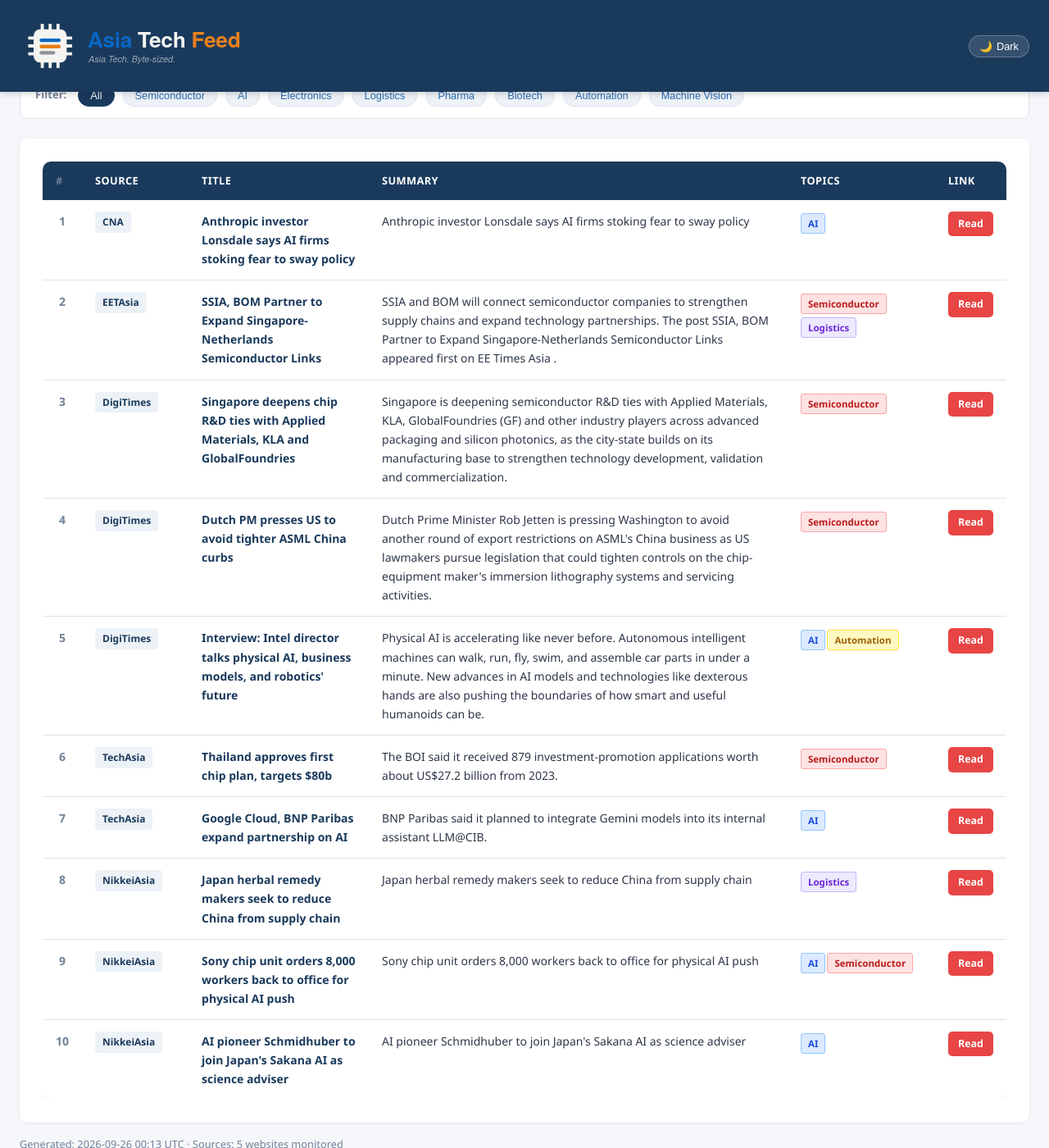
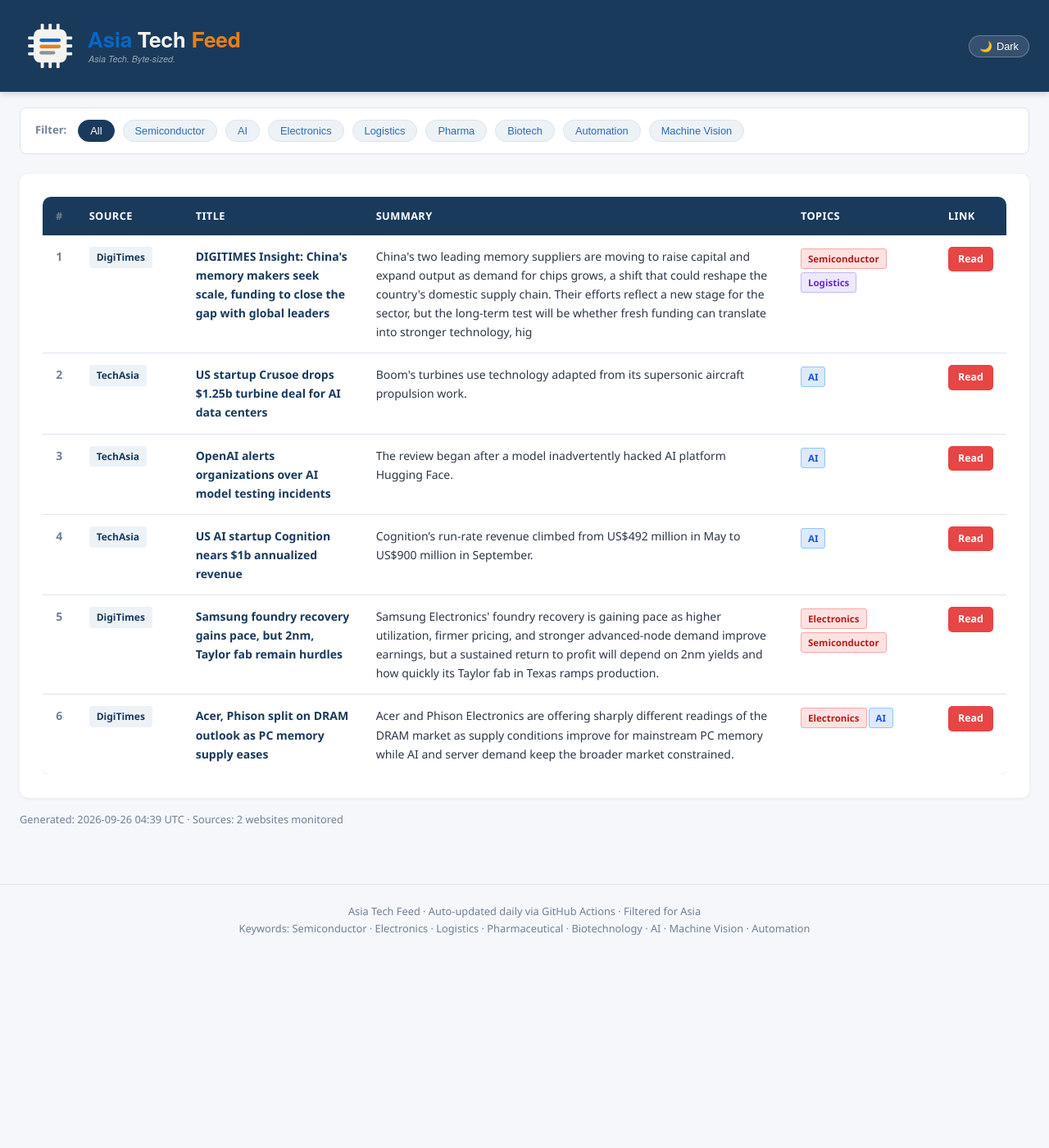
Before and after one commit to asiatechfeed/Asia-Tech-Feed, a Jekyll site: the page built from _posts/2026-09-26-asia-tech-news-digest.md, in a window 1280 px wide and 1400 px high, scrolled down 661 px. Shown: the whole window at 82% size. Built offline with Jekyll 4.4.1, drawn with Linux system fonts in a browser that asks for light colours; a script that is not in the unit is left out; after the commit the page ends 1826 px from its top, so only the background shows below that; some of the changed text lies outside the part shown.

Commit message:
📰 News digest 2026-09-26 (6 articles)

```diff
--- a/_posts/2026-09-26-asia-tech-news-digest.md
+++ b/_posts/2026-09-26-asia-tech-news-digest.md
@@ -1,16 +1,16 @@
 ---
 layout: post
 title: "Asia Tech News Digest - September 26, 2026"
-date: 2026-09-26 08:13:32 +0800
-articles_count: 10
-sources_count: 5
-sources: ["CNA", "DigiTimes", "EETAsia", "NikkeiAsia", "TechAsia"]
+date: 2026-09-26 12:39:23 +0800
+articles_count: 6
+sources_count: 2
+sources: ["DigiTimes", "TechAsia"]
 csv_file: /assets/data/news-2026-09-26.tsv
-featured_title: "Anthropic investor Lonsdale says AI firms stoking fear to sway policy"
-featured_url: "https://www.channelnewsasia.com/business/anthropic-investor-lonsdale-says-ai-firms-stoking-fear-sway-policy-6411856"
-featured_source: "CNA"
-featured_summary: "Anthropic investor Lonsdale says AI firms stoking fear to sway policy"
-featured_image: "https://dam.mediacorp.sg/image/upload/s--MWqZueLi--/c_fill,g_auto,h_676,w_1200/fl_relative,g_south_east,l_mediacorp:cna:watermark:2024-04:reuters_1,w_0.1/f_auto,q_auto/v1/one-cms/core/2026-09-25T185225Z_1_LYNXMPEM8O1R0_RTROPTP_3_REUTERS-NEXT-NEWSMAKER-LONSDALE.JPG?itok=9B69-QJL"
+featured_title: "DIGITIMES Insight: China's memory makers seek scale, funding to close the gap with global leaders"
+featured_url: "https://www.digitimes.com/news/a20260924PD227/funding-digitimes-cxmt-ymtc-market.html"
+featured_source: "DigiTimes"
+featured_summary: "China's two leading memory suppliers are moving to raise capital and expand output as demand for chips grows, a shift that could reshape the country's domestic supply chain. Their efforts reflect a new stage for the sector, but the long-term test will be whether fresh funding can translate into stronger technology, hig"
+featured_image: "https://img.digitimes.com/newsshow/20260924pd227_files/2_2b.jpg"
 ---
 
 <table class="news-table">
@@ -27,83 +27,51 @@ featured_image: "https://dam.mediacorp.sg/image/upload/s--MWqZueLi--/c_fill,g_au
 <tbody>
 <tr>
   <td class="col-num">1</td>
-  <td class="col-source"><span class="source-badge">CNA</span></td>
-  <td class="col-title"><span class="article-title">Anthropic investor Lonsdale says AI firms stoking fear to sway policy</span></td>
-  <td class="col-summary">Anthropic investor Lonsdale says AI firms stoking fear to sway policy</td>
-  <td class="col-tags"><span class="tag ai">AI</span></td>
-  <td class="col-link"><a class="btn-link" href="https://www.channelnewsasia.com/business/anthropic-investor-lonsdale-says-ai-firms-stoking-fear-sway-policy-6411856" target="_blank" rel="noopener">Read</a></td>
+  <td class="col-source"><span class="source-badge">DigiTimes</span></td>
+  <td class="col-title"><span class="article-title">DIGITIMES Insight: China's memory makers seek scale, funding to close the gap with global leaders</span></td>
+  <td class="col-summary">China's two leading memory suppliers are moving to raise capital and expand output as demand for chips grows, a shift that could reshape the country's domestic supply chain. Their efforts reflect a new stage for the sector, but the long-term test will be whether fresh funding can translate into stronger technology, hig</td>
+  <td class="col-tags"><span class="tag semi">Semiconductor</span><span class="tag logis">Logistics</span></td>
+  <td class="col-link"><a class="btn-link" href="https://www.digitimes.com/news/a20260924PD227/funding-digitimes-cxmt-ymtc-market.html" target="_blank" rel="noopener">Read</a></td>
 </tr>
 <tr>
   <td class="col-num">2</td>
-  <td class="col-source"><span class="source-badge">EETAsia</span></td>
-  <td class="col-title"><span class="article-title">SSIA, BOM Partner to Expand Singapore-Netherlands Semiconductor Links</span></td>
-  <td class="col-summary">SSIA and BOM will connect semiconductor companies to strengthen supply chains and expand technology partnerships. The post SSIA, BOM Partner to Expand Singapore-Netherlands Semiconductor Links appeared first on EE Times Asia .</td>
-  <td class="col-tags"><span class="tag semi">Semiconductor</span><span class="tag logis">Logistics</span></td>
-  <td class="col-link"><a class="btn-link" href="https://www.eetasia.com/ssia-bom-partner-to-expand-singapore-netherlands-semiconductor-links/" target="_blank" rel="noopener">Read</a></td>
+  <td class="col-source"><span class="source-badge">TechAsia</span></td>
+  <td class="col-title"><span class="article-title">US startup Crusoe drops $1.25b turbine deal for AI data centers</span></td>
+  <td class="col-summary">Boom's turbines use technology adapted from its supersonic aircraft propulsion work.</td>
+  <td class="col-tags"><span class="tag ai">AI</span></td>
+  <td class="col-link"><a class="btn-link" href="https://www.techinasia.com/oracle-openai-drop-texas-ai-data-center-expansion-plan" target="_blank" rel="noopener">Read</a></td>
 </tr>
 <tr>
   <td class="col-num">3</td>
-  <td class="col-source"><span class="source-badge">DigiTimes</span></td>
-  <td class="col-title"><span class="article-title">Singapore deepens chip R&D ties with Applied Materials, KLA and GlobalFoundries</span></td>
-  <td class="col-summary">Singapore is deepening semiconductor R&D ties with Applied Materials, KLA, GlobalFoundries (GF) and other industry players across advanced packaging and silicon photonics, as the city-state builds on its manufacturing base to strengthen technology development, validation and commercialization.</td>
-  <td class="col-tags"><span class="tag semi">Semiconductor</span></td>
-  <td class="col-link"><a class="btn-link" href="https://www.digitimes.com/news/a20260925PD201/kla-applied-materials-globalfoundries-manufacturing-silicon.html" target="_blank" rel="noopener">Read</a></td>
+  <td class="col-source"><span class="source-badge">TechAsia</span></td>
+  <td class="col-title"><span class="article-title">OpenAI alerts organizations over AI model testing incidents</span></td>
+  <td class="col-summary">The review began after a model inadvertently hacked AI platform Hugging Face.</td>
+  <td class="col-tags"><span class="tag ai">AI</span></td>
+  <td class="col-link"><a class="btn-link" href="https://www.techinasia.com/openai-early-funding-talks-12t-valuation" target="_blank" rel="noopener">Read</a></td>
 </tr>
 <tr>
   <td class="col-num">4</td>
-  <td class="col-source"><span class="source-badge">DigiTimes</span></td>
-  <td class="col-title"><span class="article-title">Dutch PM presses US to avoid tighter ASML China curbs</span></td>
-  <td class="col-summary">Dutch Prime Minister Rob Jetten is pressing Washington to avoid another round of export restrictions on ASML's China business as US lawmakers pursue legislation that could tighten controls on the chip-equipment maker's immersion lithography systems and servicing activities.</td>
-  <td class="col-tags"><span class="tag semi">Semiconductor</span></td>
-  <td class="col-link"><a class="btn-link" href="https://www.digitimes.com/news/a20260925VL203/dutch-asml-sales-equipment-revenue.html" target="_blank" rel="noopener">Read</a></td>
+  <td class="col-source"><span class="source-badge">TechAsia</span></td>
+  <td class="col-title"><span class="article-title">US AI startup Cognition nears $1b annualized revenue</span></td>
+  <td class="col-summary">Cognition’s run-rate revenue climbed from US$492 million in May to US$900 million in September.</td>
+  <td class="col-tags"><span class="tag ai">AI</span></td>
+  <td class="col-link"><a class="btn-link" href="https://www.techinasia.com/us-ai-coding-startup-cognition-raises-over-1b" target="_blank" rel="noopener">Read</a></td>
 </tr>
 <tr>
   <td class="col-num">5</td>
   <td class="col-source"><span class="source-badge">DigiTimes</span></td>
-  <td class="col-title"><span class="article-title">Interview: Intel director talks physical AI, business models, and robotics' future</span></td>
-  <td class="col-summary">Physical AI is accelerating like never before. Autonomous intelligent machines can walk, run, fly, swim, and assemble car parts in under a minute. New advances in AI models and technologies like dexterous hands are also pushing the boundaries of how smart and useful humanoids can be.</td>
-  <td class="col-tags"><span class="tag ai">AI</span><span class="tag auto">Automation</span></td>
-  <td class="col-link"><a class="btn-link" href="https://www.digitimes.com/news/a20260923VL223/intel-business-robotics-commercial-hardware.html" target="_blank" rel="noopener">Read</a></td>
+  <td class="col-title"><span class="article-title">Samsung foundry recovery gains pace, but 2nm, Taylor fab remain hurdles</span></td>
+  <td class="col-summary">Samsung Electronics' foundry recovery is gaining pace as higher utilization, firmer pricing, and stronger advanced-node demand improve earnings, but a sustained return to profit will depend on 2nm yields and how quickly its Taylor fab in Texas ramps production.</td>
+  <td class="col-tags"><span class="tag semi">Electronics</span><span class="tag semi">Semiconductor</span></td>
+  <td class="col-link"><a class="btn-link" href="https://www.digitimes.com/news/a20260923VL210/samsung-recovery-2nm-earnings-production.html" target="_blank" rel="noopener">Read</a></td>
 </tr>
 <tr>
   <td class="col-num">6</td>
-  <td class="col-source"><span class="source-badge">TechAsia</span></td>
-  <td class="col-title"><span class="article-title">Thailand approves first chip plan, targets $80b</span></td>
-  <td class="col-summary">The BOI said it received 879 investment-promotion applications worth about US$27.2 billion from 2023.</td>
-  <td class="col-tags"><span class="tag semi">Semiconductor</span></td>
-  <td class="col-link"><a class="btn-link" href="https://www.techinasia.com/german-semiconductor-hub-saxony-seeks-korean-chip-investment" target="_blank" rel="noopener">Read</a></td>
-</tr>
-<tr>
-  <td class="col-num">7</td>
-  <td class="col-source"><span class="source-badge">TechAsia</span></td>
-  <td class="col-title"><span class="article-title">Google Cloud, BNP Paribas expand partnership on AI</span></td>
-  <td class="col-summary">BNP Paribas said it planned to integrate Gemini models into its internal assistant LLM@CIB.</td>
-  <td class="col-tags"><span class="tag ai">AI</span></td>
-  <td class="col-link"><a class="btn-link" href="https://www.techinasia.com/largest-ai-infra-debt-to-fund-38b-oracle-data-centers-projects" target="_blank" rel="noopener">Read</a></td>
-</tr>
-<tr>
-  <td class="col-num">8</td>
-  <td class="col-source"><span class="source-badge">NikkeiAsia</span></td>
-  <td class="col-title"><span class="article-title">Japan herbal remedy makers seek to reduce China from supply chain</span></td>
-  <td class="col-summary">Japan herbal remedy makers seek to reduce China from supply chain</td>
-  <td class="col-tags"><span class="tag logis">Logistics</span></td>
-  <td class="col-link"><a class="btn-link" href="https://asia.nikkei.com/spotlight/supply-chain/japan-herbal-remedy-makers-seek-to-reduce-china-from-supply-chain" target="_blank" rel="noopener">Read</a></td>
-</tr>
-<tr>
-  <td class="col-num">9</td>
-  <td class="col-source"><span class="source-badge">NikkeiAsia</span></td>
-  <td class="col-title"><span class="article-title">Sony chip unit orders 8,000 workers back to office for physical AI push</span></td>
-  <td class="col-summary">Sony chip unit orders 8,000 workers back to office for physical AI push</td>
-  <td class="col-tags"><span class="tag ai">AI</span><span class="tag semi">Semiconductor</span></td>
-  <td class="col-link"><a class="btn-link" href="https://asia.nikkei.com/spotlight/work/sony-chip-unit-orders-8-000-workers-back-to-office-for-physical-ai-push" target="_blank" rel="noopener">Read</a></td>
-</tr>
-<tr>
-  <td class="col-num">10</td>
-  <td class="col-source"><span class="source-badge">NikkeiAsia</span></td>
-  <td class="col-title"><span class="article-title">AI pioneer Schmidhuber to join Japan's Sakana AI as science adviser</span></td>
-  <td class="col-summary">AI pioneer Schmidhuber to join Japan's Sakana AI as science adviser</td>
-  <td class="col-tags"><span class="tag ai">AI</span></td>
-  <td class="col-link"><a class="btn-link" href="https://asia.nikkei.com/business/technology/artificial-intelligence/ai-pioneer-schmidhuber-to-join-japan-s-sakana-ai-as-science-adviser" target="_blank" rel="noopener">Read</a></td>
+  <td class="col-source"><span class="source-badge">DigiTimes</span></td>
+  <td class="col-title"><span class="article-title">Acer, Phison split on DRAM outlook as PC memory supply eases</span></td>
+  <td class="col-summary">Acer and Phison Electronics are offering sharply different readings of the DRAM market as supply conditions improve for mainstream PC memory while AI and server demand keep the broader market constrained.</td>
+  <td class="col-tags"><span class="tag semi">Electronics</span><span class="tag ai">AI</span></td>
+  <td class="col-link"><a class="btn-link" href="https://www.digitimes.com/news/a20260925VL205/acer-dram-phison-pc-capacity.html" target="_blank" rel="noopener">Read</a></td>
 </tr>
 </tbody>
 </table>
```
Also changed, not shown: _data/seen_urls.json (+7 -1 lines), _digest_meta.json (+22 -25 lines), assets/data/news-2026-09-26.tsv (+6 -10 lines), assets/data/search-index.json.
